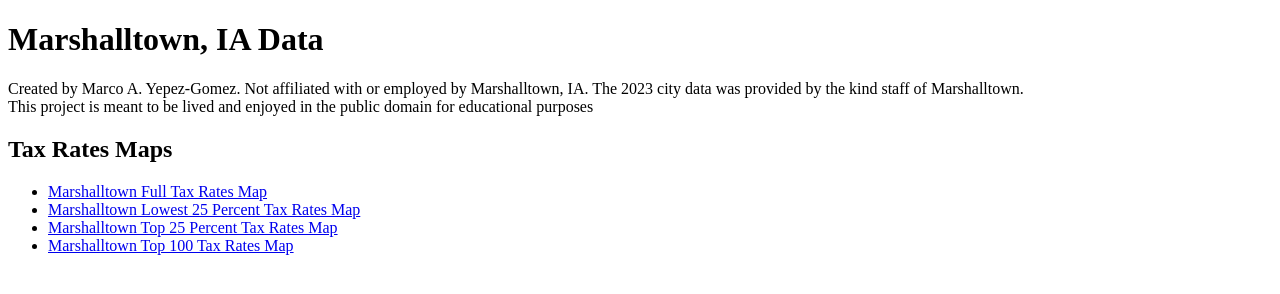
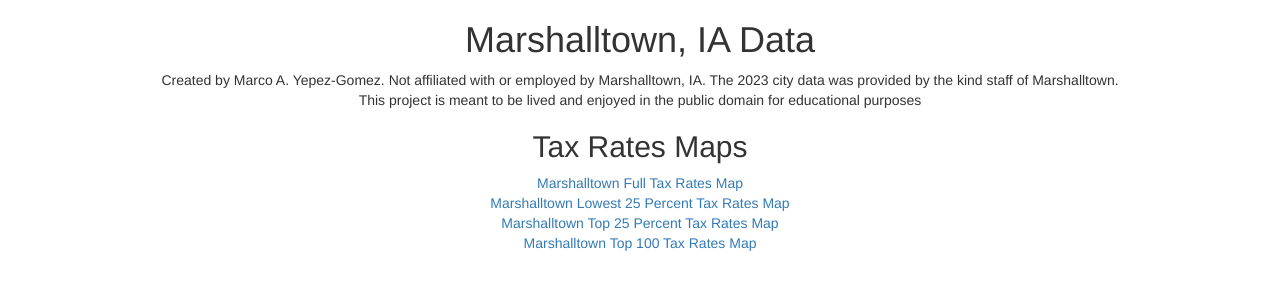
Before and after one commit to myepez/marshalltown-ia, a plain HTML site: page docs/index.html in a window 1280 px wide. Drawn offline with nearby package versions, Linux system fonts and the light colour scheme.

Commit message:
Added Boostrap

```diff
--- a/docs/index.html
+++ b/docs/index.html
@@ -1,19 +1,31 @@
 <!DOCTYPE html>
 <html lang="en">
 <head>
+    <!-- Latest compiled and minified CSS -->
+    <link rel="stylesheet" href="https://cdn.jsdelivr.net/npm/bootstrap@3.4.1/dist/css/bootstrap.min.css" integrity="sha384-HSMxcRTRxnN+Bdg0JdbxYKrThecOKuH5zCYotlSAcp1+c8xmyTe9GYg1l9a69psu" crossorigin="anonymous">
+
+    <!-- Optional theme -->
+    <link rel="stylesheet" href="https://cdn.jsdelivr.net/npm/bootstrap@3.4.1/dist/css/bootstrap-theme.min.css" integrity="sha384-6pzBo3FDv/PJ8r2KRkGHifhEocL+1X2rVCTTkUfGk7/0pbek5mMa1upzvWbrUbOZ" crossorigin="anonymous">
+
+    <!-- Latest compiled and minified JavaScript -->
+    <script src="https://cdn.jsdelivr.net/npm/bootstrap@3.4.1/dist/js/bootstrap.min.js" integrity="sha384-aJ21OjlMXNL5UyIl/XNwTMqvzeRMZH2w8c5cRVpzpU8Y5bApTppSuUkhZXN0VxHd" crossorigin="anonymous"></script>
     <meta charset="UTF-8">
     <title>Marshalltown, IA Tax Rates Maps</title>
 </head>
-    <body>
-        <h1>Marshalltown, IA Data</h1>
-        <p>Created by Marco A. Yepez-Gomez. Not affiliated with or employed by Marshalltown, IA. The 2023 city data was provided by the kind staff of Marshalltown.<br>
-        This project is meant to be lived and enjoyed in the public domain for educational purposes</p>
-        <h2>Tax Rates Maps</h2>
-        <ul>
-            <li><a href="marshalltown_tax_rate.html">Marshalltown Full Tax Rates Map</a></li>
-            <li><a href="marshalltown_lowest_25_percent_tax_rate.html">Marshalltown Lowest 25 Percent Tax Rates Map</a></li>
-            <li><a href="marshalltown_top_25_percent_tax_rate.html">Marshalltown Top 25 Percent Tax Rates Map</a></li>
-            <li><a href="marshalltown_top_100_tax_rate.html">Marshalltown Top 100 Tax Rates Map</a></li>
-        </ul>
+    <body class="bg-light">
+        <div class="d-flex justify-content-center align-items-center vh-100">
+            <div class="text-center">
+                <h1>Marshalltown, IA Data</h1>
+                <p>Created by Marco A. Yepez-Gomez. Not affiliated with or employed by Marshalltown, IA. The 2023 city data was provided by the kind staff of Marshalltown.<br>
+                This project is meant to be lived and enjoyed in the public domain for educational purposes</p>
+                <h2>Tax Rates Maps</h2>
+                <ul class="list-unstyled">
+                    <li class="mb-2"><a href="marshalltown_tax_rate.html" class="text-decoration-none text-primary">Marshalltown Full Tax Rates Map</a></li>
+                    <li class="mb-2"><a href="marshalltown_lowest_25_percent_tax_rate.html" class="text-decoration-none text-primary">Marshalltown Lowest 25 Percent Tax Rates Map</a></li>
+                    <li class="mb-2"><a href="marshalltown_top_25_percent_tax_rate.html" class="text-decoration-none text-primary">Marshalltown Top 25 Percent Tax Rates Map</a></li>
+                    <li class="mb-2"><a href="marshalltown_top_100_tax_rate.html" class="text-decoration-none text-primary">Marshalltown Top 100 Tax Rates Map</a></li>
+                </ul>
+            </div>
+        </div>
     </body>
 </html>
```
